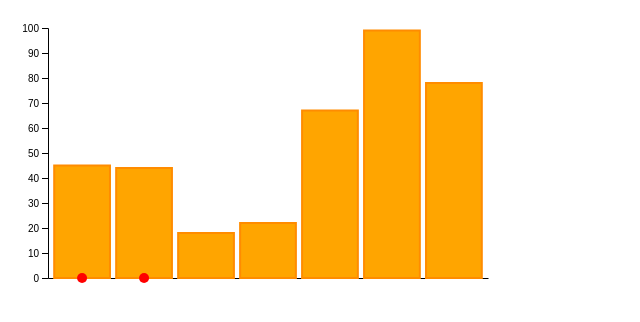
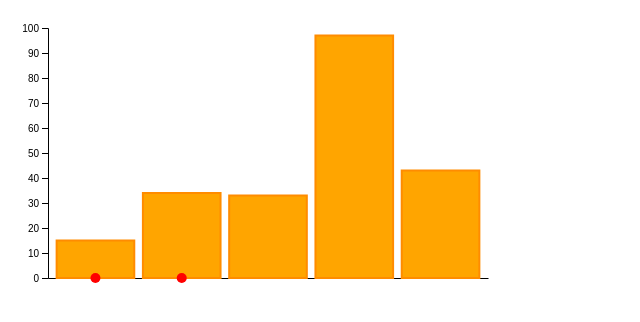
Before and after one commit to tyakovenko/finalProject-yakovenko-kittur-stjean, a plain HTML site: page barChart/barGen.html in a window 1280 px wide. Shown: the whole page, without its empty margins (0-640 px from the left). Drawn offline with nearby package versions, Linux system fonts and the light colour scheme.

Commit message:
fixing the second orange bar graph

```diff
--- a/barChart/barGen.html
+++ b/barChart/barGen.html
@@ -25,7 +25,7 @@
 
 <script>
   // Sample data array
-  var data = [45,44,18,22,67,99,78]
+  var data = [15, 34, 33, 97, 43]
 
   // Set up SVG dimensions
   var svgWidth = 500;
```
Also changed, not shown: barChart/imgs/barOrange2.png.
